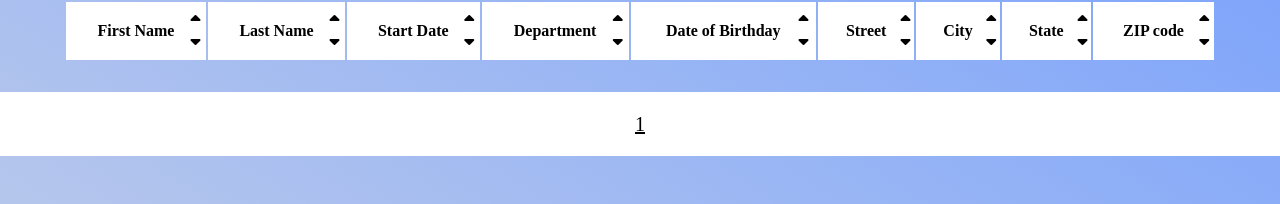
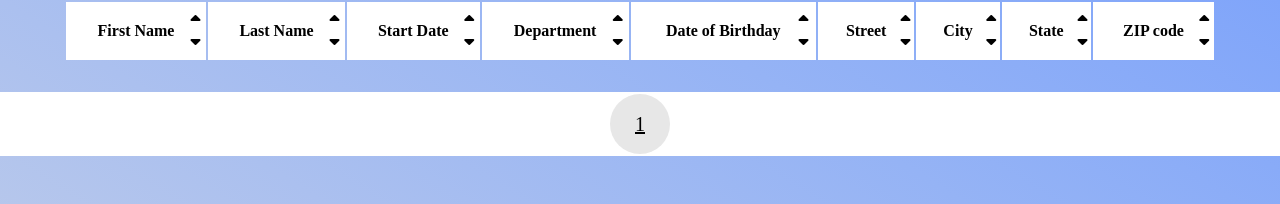
Before and after one commit to Chris5477/HRnet, a React (Create React App) app: page /employee-list in a window 1280 px wide. Shown: the part 400-604 px from the top of the page. Built offline with nearby package versions, Linux system fonts and the light colour scheme.

Commit message:
improve ux

```diff
--- a/package.json
+++ b/package.json
@@ -3,7 +3,7 @@
   "version": "0.1.0",
   "private": true,
   "dependencies": {
-    "@chris5477/scroll-menu": "^0.1.5",
+    "@chris5477/scroll-menu": "^0.1.9",
     "@testing-library/jest-dom": "^5.16.1",
     "@testing-library/react": "^12.1.2",
     "@testing-library/user-event": "^13.5.0",
--- a/src/App.css
+++ b/src/App.css
@@ -138,6 +138,9 @@ body {
 	height: 120px;
 	border-radius: 50%;
 	background-color: #f2f2f2;
+}
+
+.create-btn:hover::after {
 	animation: pulse 0.8s ease-in-out infinite;
 }
 
@@ -246,8 +249,14 @@ tbody tr:nth-child(even) {
 
 .pagination span:hover {
 	transform: scale(1.4);
+	background-color: #e7e7e7;
+	border-radius: 0;
 	transition: 0.2s;
+}
+
+.activeSpan {
 	background-color: #e7e7e7;
+	border-radius: 50%;
 }
 
 /* Modal ----------------------------------------------------------------*/
--- a/src/components/Table.js
+++ b/src/components/Table.js
@@ -63,7 +63,7 @@ const Table = () => {
 			</table>
 			<div className="pagination">
 				{arraySplit.map((_, index) => (
-					<span onClick={() => setIndexPagination(index)} key={`index ${index}`}>
+					<span className={index === indexPagination && "activeSpan"} onClick={() => setIndexPagination(index)} key={`index ${index}`}>
 						{index + 1}
 					</span>
 				))}
--- a/src/pages/CreateEmployee.js
+++ b/src/pages/CreateEmployee.js
@@ -13,7 +13,7 @@ const CreateEmployee = () => {
 	const store = useSelector((state) => state);
 	const myDispatch = useDispatch();
 
-	useEffect(() => (store.filteredEmployee = store.employee), []);
+	useEffect(() => (store.filteredEmployee = store.employee), [store]);
 	const completeList = arrayInputsIdentity.concat([{ label: "department", value: "" }], arrayInputsAdress);
 
 	const errorValidation = (arr) => {
```
Also changed, not shown: 2 other files (tests, documents, lock files or other folders).
